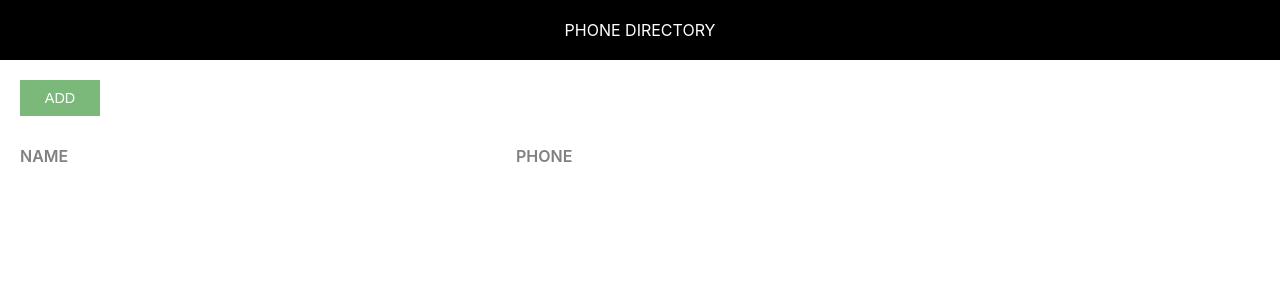
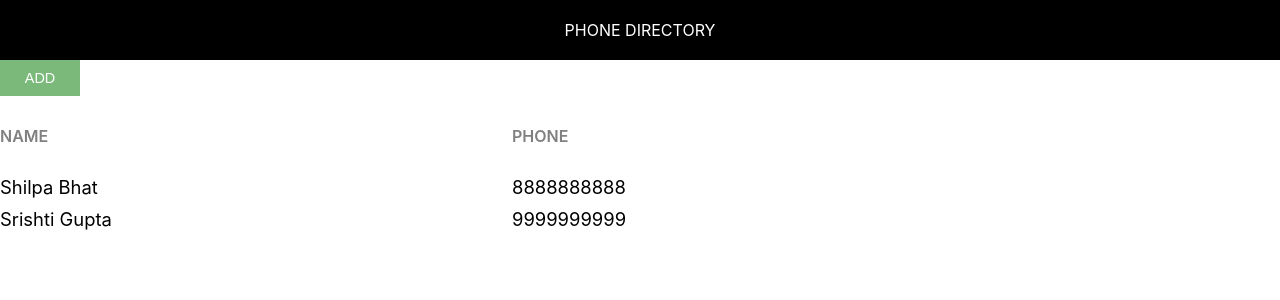
Before and after one commit to rakshit1999/phone-directory, a React (Create React App) app: page / in a window 1280 px wide. Shown: the top 300 px of the page. Built offline with nearby package versions, Linux system fonts and the light colour scheme.

Commit message:
Dynamic Content: Rendered Subscribers Dynamically

```diff
--- a/src/App.css
+++ b/src/App.css
@@ -1,3 +1,4 @@
+@@ -0,0 +1,44 @@
 .component-body-container {
     padding: 20px;
 }
--- a/src/App.js
+++ b/src/App.js
@@ -3,7 +3,22 @@
 import './App.css';
 
 class App extends Component{
+
   render(){
+
+    let subscribers = [
+      {
+        id: 1,
+        name: "Shilpa Bhat",
+        phone: "8888888888"
+      },
+      {
+        id: 2,
+        name: "Srishti Gupta",
+        phone: "9999999999"
+      }
+    ];
+
   return (
    <div>
        <Header />
@@ -14,6 +29,15 @@
             <span className="grid-item name-heading">Name</span>
             <span className="grid-item phone-heading">Phone</span>
           </div>
+
+          {
+            subscribers.map(sub => {
+              return <div key={sub.id} className="grid-container">
+                <span className="grid-item">{sub.name}</span>
+                <span className="grid-item">{sub.phone}</span>
+              </div>
+            })
+          }
         </div>
    </div>
   );
```
